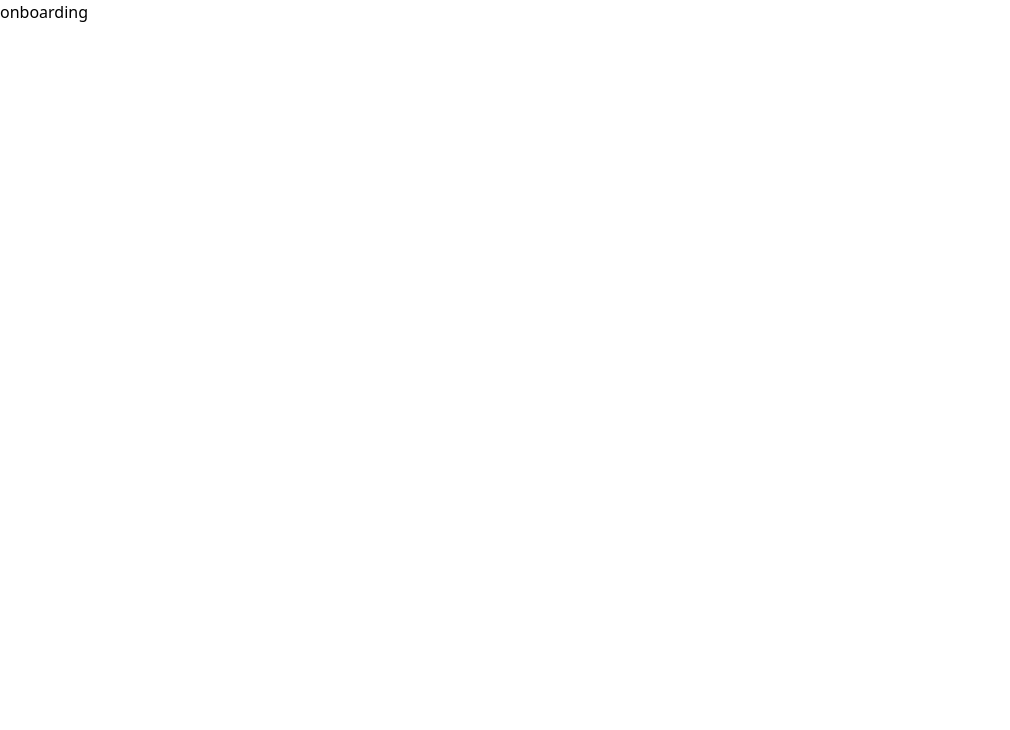
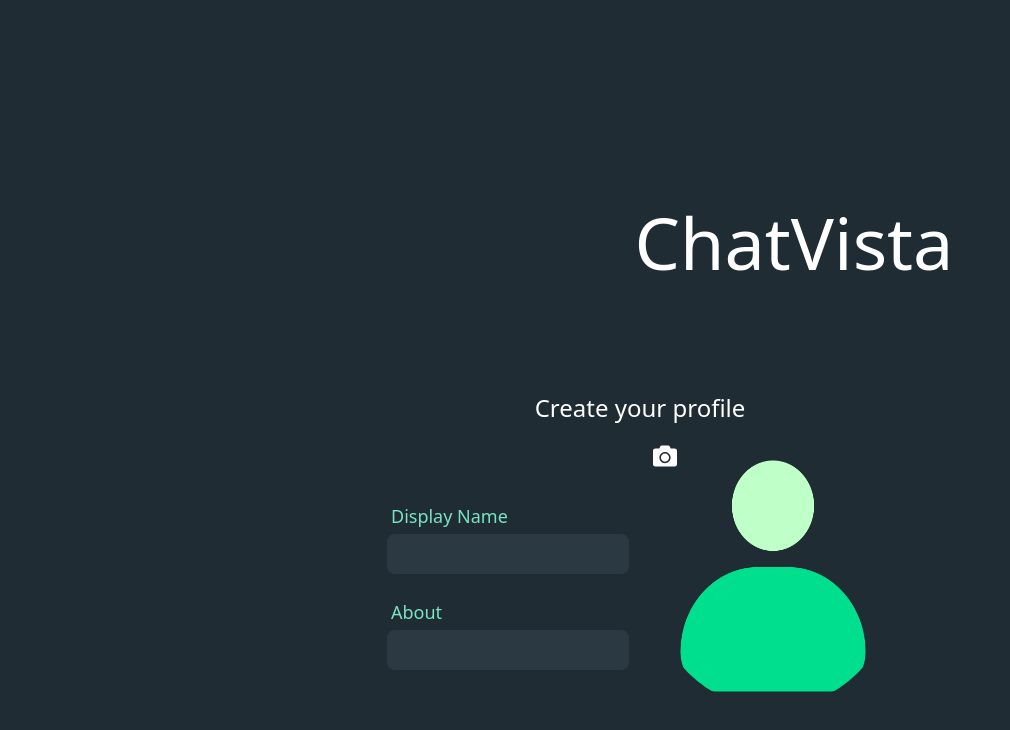
Before and after one commit to ThapaVinay/ChatVista, a Next.js app in the folder client/: page /onboarding in a window 1280 px wide. Shown: the top 730 px of the page, without its empty margins (0-1010 px from the left). Built offline with nearby package versions, Linux system fonts and the light colour scheme.

Commit message:
onboarding page made after login

```diff
--- a/client/src/components/common/Avatar.jsx
+++ b/client/src/components/common/Avatar.jsx
@@ -1,7 +1,45 @@
-import React from "react";
+import React, { useState } from "react";
+import Image from "next/image";
+import { FaCamera } from "react-icons/fa";
 
-function Avatar() {
-  return <div>Avatar</div>;
+function Avatar({ type, image, setImage }) {
+
+  const [hover, setHover] = useState(false);
+
+  return (
+    <>
+      <div className="flex items-center justify-center">
+        {type === "sm" && (
+          <div className="relative h-10 w-10">
+            <Image src={image} alt="avatar" className="rounded-full" fill />
+          </div>
+        )}
+
+        {type === "lg" && (
+          <div className="relative h-14 w-14">
+            <Image src={image} alt="avatar" className="rounded-full " fill />
+          </div>
+        )}
+
+        {type === "xl" && (
+          <div className="relative cursor-pointer z-0"
+            onMouseEnter={() => setHover(true)}
+            onMouseLeave={() => setHover(true)}
+          >
+            <div>
+              <FaCamera className="text-2xl" id="context-opener"/>
+            </div>
+            <div className="h-60 w-60">
+              <Image src={image} alt="avatar" className="rounded-full " fill />
+            </div>
+          </div>
+
+        )}
+
+      </div>
+    </>
+  )
+
 }
 
 export default Avatar;
--- a/client/src/components/common/Input.jsx
+++ b/client/src/components/common/Input.jsx
@@ -1,7 +1,22 @@
 import React from "react";
 
-function Input() {
-  return <div>Input</div>;
+function Input({ name, state, setState, label = false }) {
+  return <div className="flex gap-1 flex-col">
+    {
+      label && (
+        <label htmlFor={name} className="text-teal-light text-lg px-1">{name}
+        </label>
+      )}
+    <div>
+      <input
+        type="text"
+        name={name}
+        value={state}
+        onChange={(e) => setState(e.target.value)}
+        className="bg-input-background text-sm focus:outline-none text-white h-10 rounded-lg px-5 py-4 w-full"
+         />
+    </div>
+  </div>;
 }
 
 export default Input;
--- a/client/src/context/StateContext.jsx
+++ b/client/src/context/StateContext.jsx
@@ -0,0 +1,11 @@
+import { createContext, useContext, useReducer } from "react";
+
+export const StateContext = createContext();
+
+export const StateProvider = ({ initialState, reducer, children }) => (
+    <StateContext.Provider value={useReducer(reducer, initialState)}>
+        {children}
+    </StateContext.Provider>
+);
+
+export const useStateProvider = () => useContext(StateContext);
--- a/client/src/context/StateReducers.js
+++ b/client/src/context/StateReducers.js
@@ -0,0 +1,27 @@
+import { reducerCases } from "./constants";
+
+export const initialState = {
+    userInfo: undefined,
+    newUser: false,
+};
+
+const reducer = (state, action) =>{
+    switch(action.type){
+
+        case reducerCases.SET_USER_INFO:
+            return{
+                ...state,
+                 userInfo: action.userInfo,
+            }
+        case reducerCases.SET_NEW_USER:
+            return{
+                ...state,
+                newUser: action.newUser,
+            }
+
+        default:
+            return state;
+    }
+}
+
+export default reducer;
--- a/client/src/context/constants.js
+++ b/client/src/context/constants.js
@@ -0,0 +1,5 @@
+
+export const reducerCases = {
+    SET_USER_INFO : "SET_USER_INFO",
+    SET_NEW_USER : "SET_NEW_USER",
+};
--- a/client/src/pages/_app.jsx
+++ b/client/src/pages/_app.jsx
@@ -1,5 +1,16 @@
 import "@/styles/globals.css";
+import Head from "next/head";
+import { StateProvider } from "@/context/StateContext";
+import reducer, { initialState } from "@/context/StateReducers";
 
 export default function App({ Component, pageProps }) {
-  return <Component {...pageProps} />;
+  return (
+    <StateProvider initialState={initialState} reducer={reducer}>
+      <Head>
+        <title>ChatVista</title>
+        <link rel="shortcut icon" href="/favicon.png" />
+      </Head>
+      <Component {...pageProps} />
+    </StateProvider >
+  )
 }
--- a/client/src/pages/login.jsx
+++ b/client/src/pages/login.jsx
@@ -6,10 +6,15 @@ import { firebaseAuth } from "@/utils/FirebaseConfig";
 import axios from "axios";
 import { CHECK_USER_ROUTE } from "@/utils/ApiRoutes";
 import { useRouter } from "next/router";
+import { useStateProvider } from "@/context/StateContext";
+import { reducerCases } from "@/context/constants";
 
 function login() {
 
   const router = useRouter();
+
+  const [{}, dispatch] = useStateProvider();
+
   const handleLogIn = async () => {
     const provider = new GoogleAuthProvider();
     const { user: { displayName: name, email, photoUrl: profileImage }, } = await signInWithPopup(firebaseAuth, provider);
@@ -17,7 +22,20 @@ function login() {
     try {
       if (email) {
         const { data } = await axios.post(CHECK_USER_ROUTE, { email });
+
         if (!data.status) {
+
+          dispatch({
+            type:reducerCases.SET_NEW_USER, newUser: true
+          });
+
+          dispatch({
+            type: reducerCases.SET_USER_INFO,
+            userInfo:{
+              name, email, profileImage, status:"",
+            }
+          });
+
           router.push("/onboarding");
         }
       }
--- a/client/src/pages/onboarding.jsx
+++ b/client/src/pages/onboarding.jsx
@@ -1,7 +1,35 @@
-import React from "react";
+import React, { useState } from "react";
+import Image from "next/image";
+import { useStateProvider } from "@/context/StateContext";
+import Input from "@/components/common/Input";
+import Avatar from "@/components/common/Avatar";
 
 function onboarding() {
-  return <div>onboarding</div>;
+
+  const [{userInfo}] = useStateProvider();
+  const [name, setName] = useState(userInfo?.name || "");
+  const [about, setAbout] = useState("");
+  const [image, setImage] = useState("/default_avatar.png");
+
+  return <div className="bg-panel-header-background h-screen w-screen text-white flex flex-col items-center justify-center">
+    <div className="flex items-center justify-center gap-2">
+      <Image
+        src="/whatsapp.gif" alt="whatsapp" height={300} width={300} />
+      <span className="text-7xl ">ChatVista</span>
+    </div>
+    <h2 className="text-2xl">Create your profile</h2>
+    <div className="flex gap-6 mt-5">
+      <div className="flex flex-col items-center justify-center mt-5 gap-6">
+        <Input name="Display Name" state={name} setState={setName} label/>
+        <Input name="About" state={about} setState={setAbout} label/>
+      </div>
+
+      <div>
+        <Avatar type="xl" image={image} setImage={setImage}/>
+      </div>
+
+    </div>
+  </div>;
 }
 
 export default onboarding;
--- a/client/src/utils/ApiRoutes.js
+++ b/client/src/utils/ApiRoutes.js
@@ -1,5 +1,5 @@
 
-export const HOST = "https://chat-vista-1291.vercel.app/";
+export const HOST = "http://localhost:3005";
 
 const AUTH_ROUTE = `${HOST}/api/auth`;
 
```
